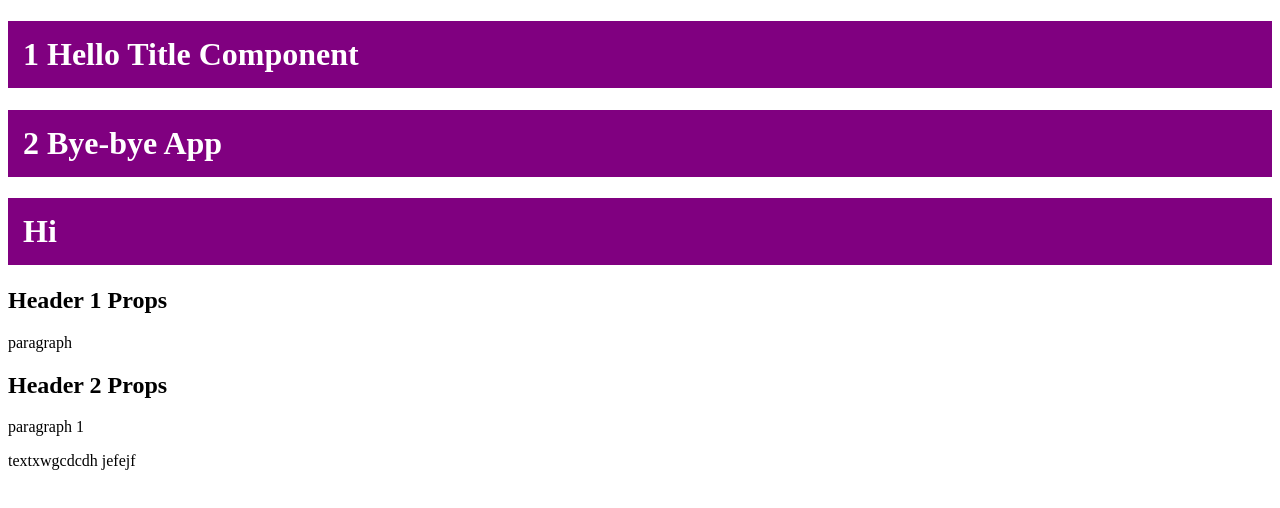
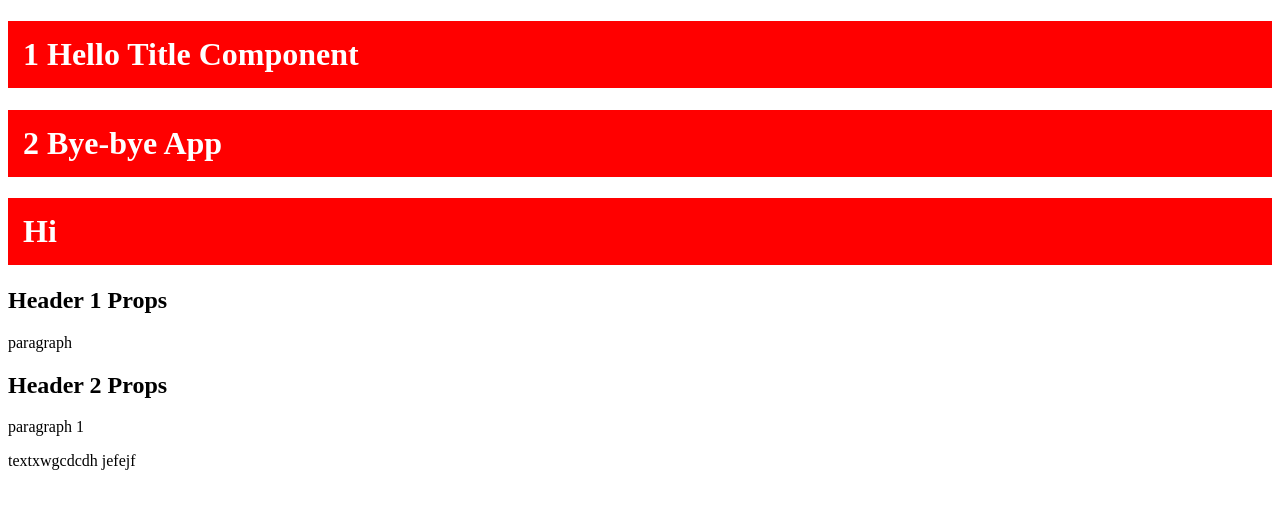
Before and after one commit to VarvaraProkhvatylo/react-shop-project-16-03, a React (Create React App) app: page / in a window 1280 px wide. Shown: the top 508 px of the page. Built offline with nearby package versions, Linux system fonts and the light colour scheme.

Commit message:
added scss to doc

```diff
--- a/src/Header.css
+++ /dev/null
@@ -1,5 +0,0 @@
-.header {
-    background-color: purple;
-    color: white;
-    padding: 15px;
-}
--- /dev/null
+++ b/src/Header.scss
@@ -0,0 +1,7 @@
+$color-primary: red;
+
+.header {
+    background-color: $color-primary;
+    color: white;
+    padding: 15px;
+}
--- a/src/Header.tsx
+++ b/src/Header.tsx
@@ -1,4 +1,4 @@
-import './Header.css'
+import './Header.scss'
 
 type HeaderProps = {
     leftPart: string //обов'язкове
```
